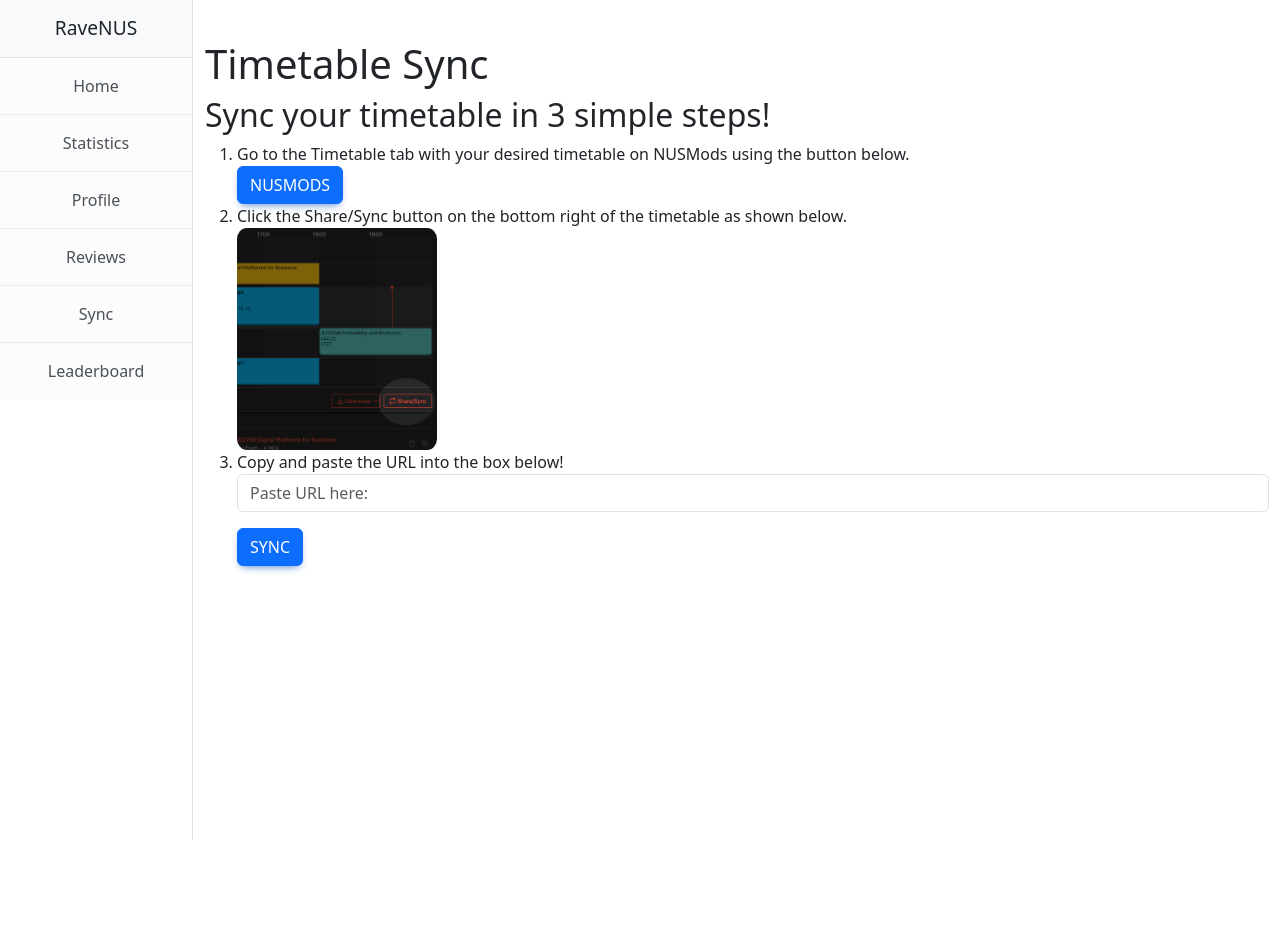
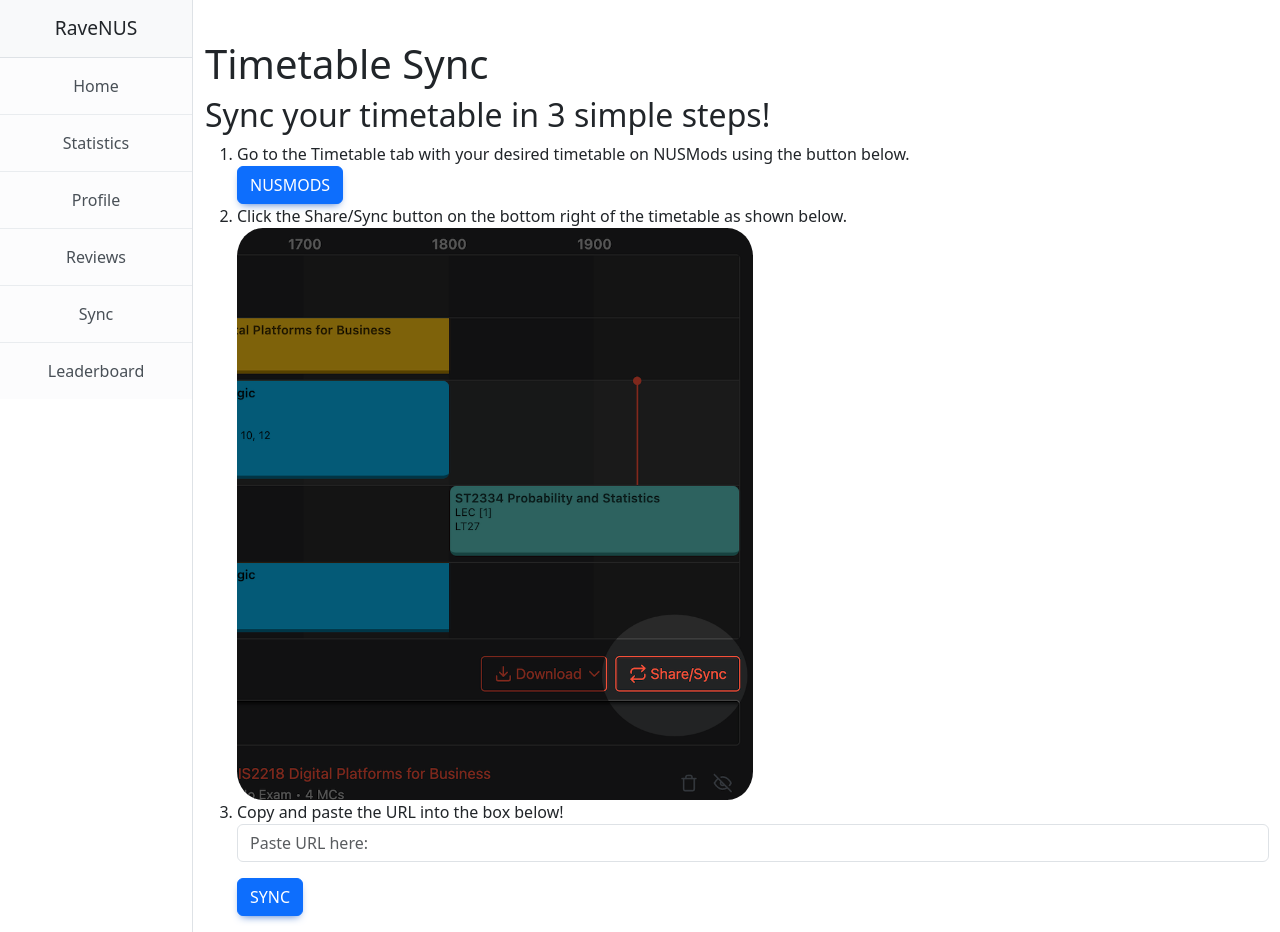
Before and after one commit to itstrueitstrueitsrealitsreal/RaveNUS, a React (Create React App) app in the folder client/: page /sync in a window 1280 px wide. Before the commit the page ends 840 px from the top, so only its background shows below. Built offline with nearby package versions, Linux system fonts and the light colour scheme; no server answers.

Commit message:
Revert "changed styling of sync page"
This reverts commit a9be6d62c4462ffd89f172428843d19b356c7c0d.

```diff
--- a/client/public/styles.css
+++ b/client/public/styles.css
@@ -108,10 +108,6 @@
   margin-right: auto;
 }
 
-#syncPage img {
-  max-width: 200px;
-}
-
 .Avatar {
   margin-left: 30vw;
   min-width: 25vw;
```
Also changed, not shown: client/src/pages/Settings.jsx (deleted, +0 -12 lines).
